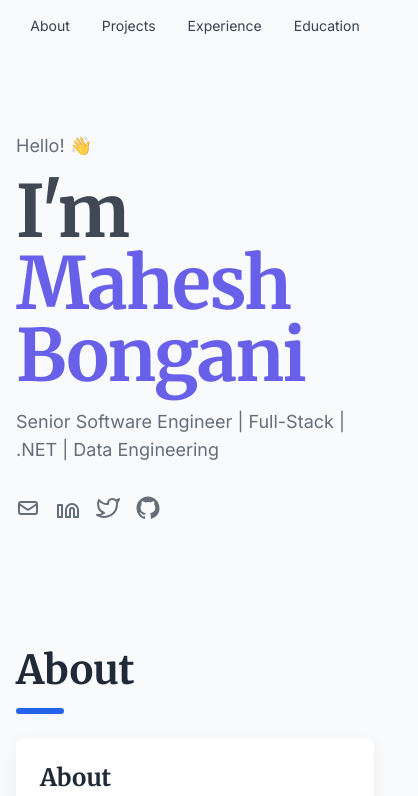
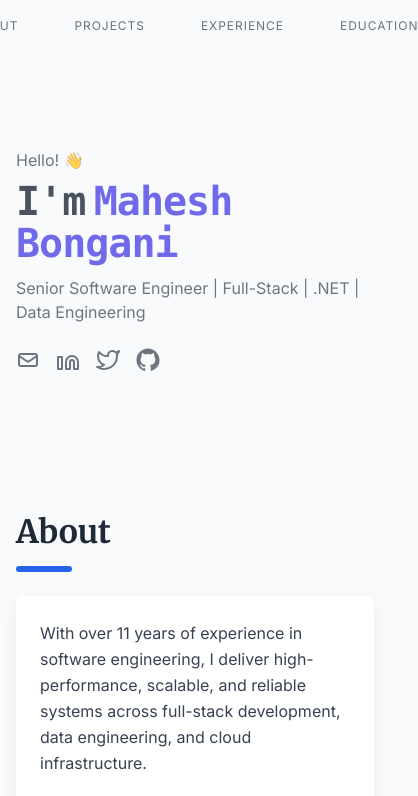
Before and after one commit to MaheshB0ngani/portfolio, a React (Vite) app: page / in a window 390 px wide. Shown: the top 796 px of the page, 418 px wide, since content can reach past the window. Built offline with nearby package versions, Linux system fonts and the light colour scheme; the HTML template or start-up script is replaced by a standard one.

Commit message:
improved version

```diff
--- a/index.html
+++ b/index.html
@@ -9,8 +9,6 @@
     <link rel="preconnect" href="https://fonts.googleapis.com">
     <link rel="preconnect" href="https://fonts.gstatic.com" crossorigin>
     <link href="https://fonts.googleapis.com/css2?family=Merriweather:wght@300;400;700&family=Inter:wght@400;600&display=swap" rel="stylesheet">
-    <!-- Tailwind CDN for quick preview -->
-    <script src="https://cdn.tailwindcss.com"></script>
     <style>
       body { font-family: Inter, system-ui, -apple-system, "Segoe UI", Roboto, "Helvetica Neue", Arial; }
       h1,h2,h3 { font-family: Merriweather, serif; }
--- a/package.json
+++ b/package.json
@@ -16,6 +16,9 @@
   "devDependencies": {
     "@vitejs/plugin-react": "^4.0.0",
     "vite": "^5.0.0",
-    "gh-pages": "^5.0.0"
+    "gh-pages": "^5.0.0",
+    "tailwindcss": "^3.4.10",
+    "autoprefixer": "^10.4.20",
+    "postcss": "^8.4.47"
   }
 }
--- /dev/null
+++ b/postcss.config.js
@@ -0,0 +1,6 @@
+module.exports = {
+  plugins: {
+    tailwindcss: {},
+    autoprefixer: {},
+  },
+}
--- a/src/components/About.jsx
+++ b/src/components/About.jsx
@@ -4,7 +4,6 @@ export default function About({ summary, profile }) {
   return (
     <section className="mb-8">
       <div className="bg-white p-6 rounded-md card-shadow">
-        <h2 className="text-2xl font-semibold mb-3">About</h2>
         <p className="text-gray-700 mb-4 leading-relaxed">{summary}</p>
         <p className="text-gray-700 leading-relaxed">{profile}</p>
       </div>
--- a/src/components/Hero.jsx
+++ b/src/components/Hero.jsx
@@ -3,15 +3,15 @@ import React from 'react'
 export default function Hero({ name, title, contact }) {
   return (
     <section className="relative overflow-hidden hero-gradient grid-overlay">
-      <div className="container-custom px-4 py-20">
+      <div className="container-custom px-4 py-24">
         <div className="grid grid-cols-1 md:grid-cols-12 items-center">
           <div className="md:col-span-9">
-            <p className="text-lg text-gray-600 mb-4">Hello! <span role="img" aria-label="wave">👋</span></p>
-            <h1 className="hero-title font-extrabold tracking-tight leading-tight" style={{fontFamily: 'Merriweather, serif'}}>
-              I&apos;m <span className="text-indigo-600">{name}</span>
+            <p className="text-base md:text-lg text-gray-600 mb-2 md:mb-4">Hello! <span role="img" aria-label="wave">👋</span></p>
+            <h1 className="hero-title font-extrabold tracking-tight leading-tight">
+              <span className="font-mono">I&apos;m</span> <span className="text-indigo-600 font-mono">{name}</span>
             </h1>
-            <p className="mt-4 text-gray-600 text-lg">{title}</p>
-            <div className="mt-8 flex items-center space-x-4">
+            <p className="mt-3 md:mt-4 text-gray-600 text-base md:text-lg">{title}</p>
+            <div className="mt-6 md:mt-8 flex items-center space-x-4 hero-icons">
               <a href={`mailto:${contact.email}`} className="text-gray-600 hover:text-indigo-600" aria-label="email">
                 <svg className="w-6 h-6" fill="none" stroke="currentColor" viewBox="0 0 24 24" xmlns="http://www.w3.org/2000/svg"><path strokeLinecap="round" strokeLinejoin="round" strokeWidth="2" d="M3 8l7.89 5.26a2 2 0 002.22 0L21 8m0 8V8a2 2 0 00-2-2H5a2 2 0 00-2 2v8a2 2 0 002 2h14a2 2 0 002-2z"></path></svg>
               </a>
--- a/src/components/NavBar.jsx
+++ b/src/components/NavBar.jsx
@@ -3,7 +3,7 @@ import React from 'react'
 export default function NavBar() {
   return (
     <header className="w-full py-4">
-      <nav className="container-custom flex items-center justify-center space-x-8 text-sm text-gray-700">
+      <nav className="container-custom flex items-center justify-center gap-8 space-x-8 text-sm text-gray-700 nav-links">
         <a href="#about" className="hover:text-indigo-600">About</a>
         <a href="#projects" className="hover:text-indigo-600">Projects</a>
         <a href="#experience" className="hover:text-indigo-600">Experience</a>
--- a/src/components/Projects.jsx
+++ b/src/components/Projects.jsx
@@ -3,20 +3,22 @@ import React from 'react'
 export default function Projects({ projects }) {
   return (
     <section className="mb-8">
-      <h2 className="text-2xl font-semibold mb-4">Projects</h2>
       <div className="grid gap-6 md:grid-cols-2">
         {projects.map((p, i) => (
-          <div key={i} className="bg-white rounded-md card-shadow overflow-hidden flex">
-            <img src="/project-placeholder.png" alt="project" className="w-40 h-28 object-cover" />
+          <a key={i} className="group bg-white rounded-md card-shadow overflow-hidden flex hover:shadow-lg transition-shadow" href="#" aria-label={p.title}>
+            {/* <div className="w-40 h-28 flex-shrink-0 overflow-hidden">
+              <img src={`${import.meta.env.BASE_URL}project-placeholder.png`} alt="project" className="w-full h-full object-cover group-hover:scale-[1.02] transition-transform duration-200" />
+            </div> */}
             <div className="p-6 flex-1">
               <h3 className="text-lg font-semibold">{p.title}</h3>
               <p className="text-sm text-gray-700 mt-2">{p.description}</p>
-              <div className="mt-4 flex space-x-3 text-sm">
-                <a className="text-indigo-600 hover:underline" href="#">Source</a>
-                <a className="text-indigo-600 hover:underline" href="#">Demo</a>
-              </div>
+              {/* <div className="mt-4 flex items-center gap-3 text-sm">
+                <span className="text-indigo-600 hover:underline cursor-pointer">Source</span>
+                <span className="text-gray-300">•</span>
+                <span className="text-indigo-600 hover:underline cursor-pointer">Demo</span>
+              </div> */}
             </div>
-          </div>
+          </a>
         ))}
       </div>
     </section>
--- a/src/components/Skills.jsx
+++ b/src/components/Skills.jsx
@@ -17,7 +17,6 @@ export default function Skills({ skills }) {
   return (
     <section className="mb-8">
       <div className="bg-white p-6 rounded-md card-shadow">
-        <h2 className="text-2xl font-semibold mb-4">Skills</h2>
         <div className="grid grid-cols-1 md:grid-cols-3 gap-6">
           <SkillList title="Primary" items={skills.primary} />
           <SkillList title="Frontend" items={skills.frontend} />
--- a/src/data/resume.js
+++ b/src/data/resume.js
@@ -2,8 +2,8 @@ const resume = {
   name: 'Mahesh Bongani',
   title: 'Senior Software Engineer | Full-Stack | .NET | Data Engineering',
   contact: {
-    phone: '+1-470-662-5940',
-    email: 'mahesh.bongani1@gmail.com',
+    phone: '+1-470-662-xxxx',
+    email: 'mahesh.bongani1+ghportfolio@gmail.com',
     linkedin: ''
   },
   summary:
--- a/src/index.css
+++ b/src/index.css
@@ -1,34 +1,32 @@
-/* Minimal CSS to work with Tailwind CDN */
+@tailwind base;
+@tailwind components;
+@tailwind utilities;
+
+/* Base overrides */
 .html, .body, #root { height: 100%; }
 body { background-color: #f8fafc; color: #1f2937; }
 
 /* container width similar to devportfolio */
-.container-custom { max-width: 1200px; margin-left: auto; margin-right: auto; }
+.container-custom { max-width: 1120px; margin-left: auto; margin-right: auto; }
 
 /* subtle card shadow */
 .card-shadow { box-shadow: 0 6px 18px rgba(31,41,55,0.06); }
-.rounded-md { border-radius: 0.5rem; }
-.text-indigo-600 { color: #4f46e5; }
 
 /* avatar placeholder */
 .avatar {
     width: 112px; height: 112px; border-radius: 9999px; background: #e6e9ee; display: inline-block;
 }
 
-/* larger heading scale for hero */
-.hero-title { font-size: 4.5rem; line-height: 1; }
+/* Responsive heading scale for hero */
+.hero-title { font-size: 2.5rem; line-height: 1.05; }
+@media (min-width: 768px) { .hero-title { font-size: 4rem; } }
+@media (min-width: 1024px) { .hero-title { font-size: 4.75rem; } }
 
 /* Hero gradient similar to reference */
-.hero-gradient {
-	background: linear-gradient(90deg,#f9fbff 0%, #ffffff 50%);
-}
+.hero-gradient { background: linear-gradient(120deg,#f1f5fe 0%, #ffffff 50%); }
 
 /* Subtle grid overlay */
-.grid-overlay {
-	background-image: radial-gradient(#f1f5f9 1px, transparent 1px);
-	background-size: 48px 48px;
-	opacity: 0.85;
-}
+.grid-overlay { background-image: radial-gradient(#eef2ff 1px, transparent 1px); background-size: 56px 56px; opacity: 0.80; }
 
 /* Timeline layout for Experience section */
 .timeline {
@@ -51,10 +49,10 @@ body { background-color: #f8fafc; color: #1f2937; }
 }
 .timeline-dot {
 	position: absolute;
-	left: 0.75rem;
-	top: 0.75rem;
-	width: 12px;
-	height: 12px;
+	left: 0.72rem;
+	top: 0.8rem;
+	width: 10px;
+	height: 10px;
 	background: #2563eb; /* indigo-600 */
 	border-radius: 9999px;
 	box-shadow: 0 0 0 6px rgba(37,99,235,0.08);
@@ -65,14 +63,19 @@ body { background-color: #f8fafc; color: #1f2937; }
 
 /* Left section heading style to match reference */
 .section-heading-left {
-	font-family: Merriweather, serif;
-	font-size: 2.5rem;
-	font-weight: 700;
+		font-family: Merriweather, serif;
+		font-size: 2rem;
+		font-weight: 700;
 }
-.section-underline {
-	width: 48px;
-	height: 6px;
-	background: #2563eb; /* indigo */
-	border-radius: 4px;
-	margin-top: 8px;
+@media (min-width: 768px) {
+	.section-heading-left { font-size: 2.5rem; }
 }
+.section-underline { width: 56px; height: 6px; background: #2563eb; border-radius: 4px; margin-top: 10px; }
+
+/* Fallbacks in case Tailwind utilities are not applied at runtime */
+.nav-links { gap: 1.5rem; }
+.nav-links a { display: inline-flex; align-items: center; font-size: 0.75rem; color: #6b7280; text-decoration: none; text-transform: uppercase; letter-spacing: 0.08em; }
+.nav-links a:hover { color: #111827; }
+
+/* Ensure hero icons aren’t oversized if utility classes fail */
+.hero-icons a svg { width: 24px; height: 24px; }
--- /dev/null
+++ b/tailwind.config.js
@@ -0,0 +1,11 @@
+/** @type {import('tailwindcss').Config} */
+module.exports = {
+  content: [
+    './index.html',
+    './src/**/*.{js,ts,jsx,tsx}',
+  ],
+  theme: {
+    extend: {},
+  },
+  plugins: [],
+}
```
Also changed, not shown: 1 other file (tests, documents, lock files or other folders).
